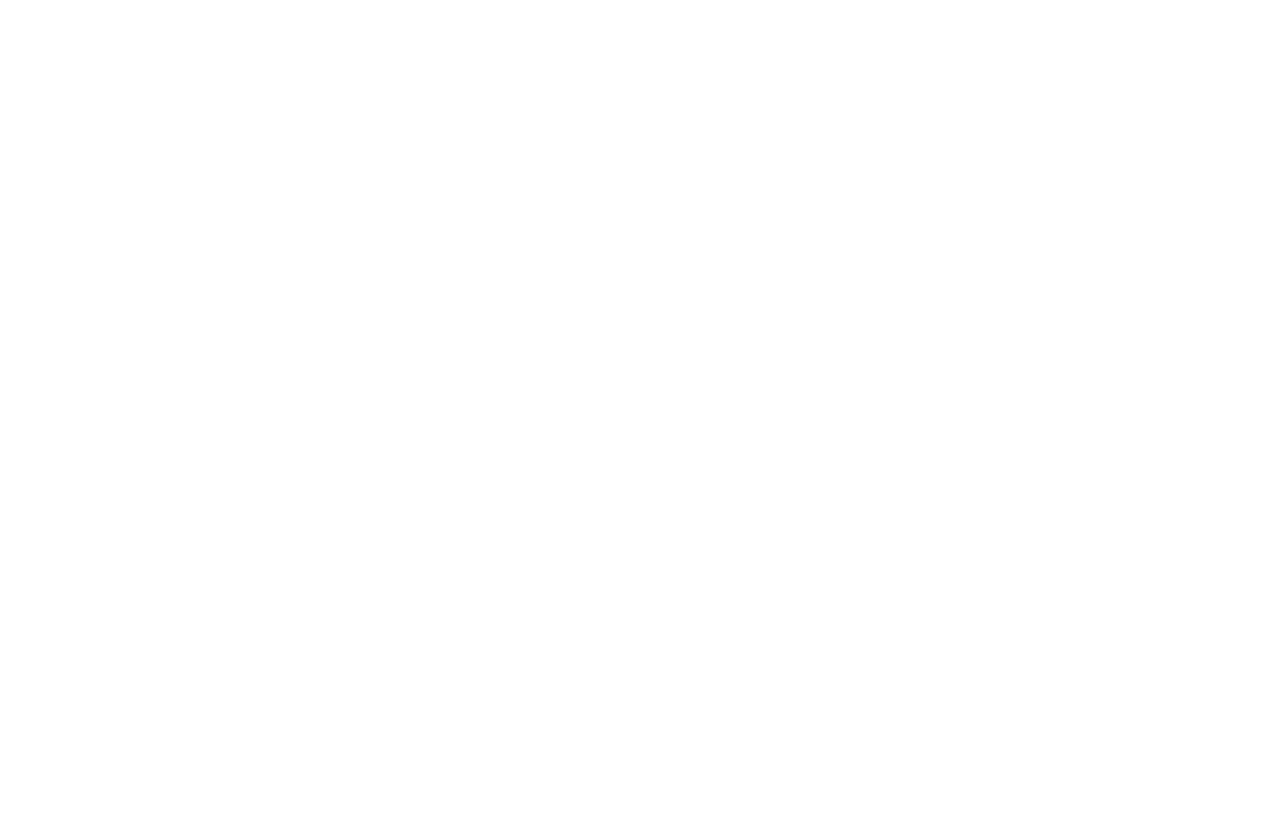
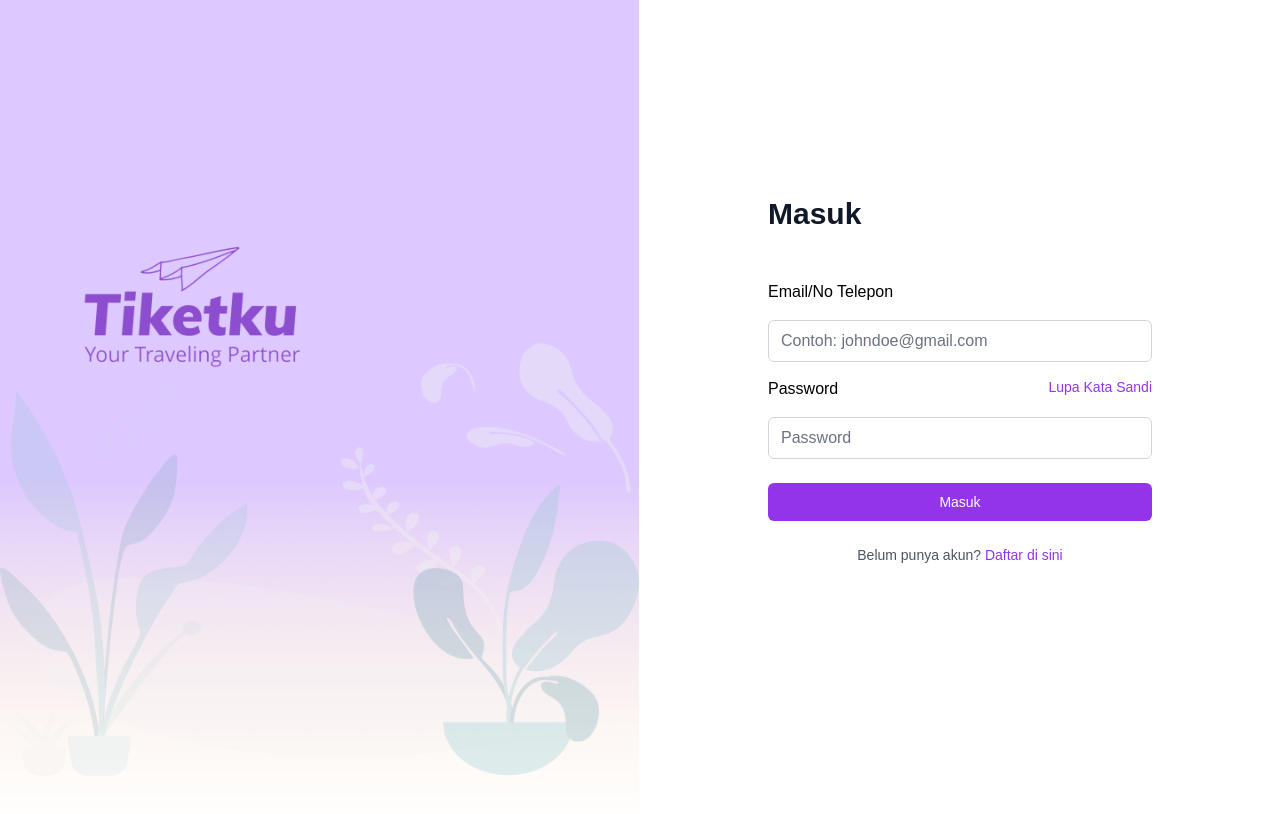
Before and after one commit to TerbangIn/FE-TerbangIn, a React (Create React App) app: page /api/v1/user/login in a window 1280 px wide. Before the commit this address had no page. Shown: the top 814 px of the page. Built offline with nearby package versions, Linux system fonts and the light colour scheme.

Commit message:
update reset-password

```diff
--- a/src/App.js
+++ b/src/App.js
@@ -17,9 +17,9 @@
       <div className="w-full h-screen">
         <BrowserRouter>
           <Routes>
-            <Route path="/" element={<Login />} />
-            <Route path="/signup" element={<Signup />} />
-            <Route path="/otp" element={<OTP />} />
+            <Route path="/api/v1/user/login" element={<Login />} />
+            <Route path="/api/v1/user/register" element={<Signup />} />
+            <Route path="/api/v1/user/otp" element={<OTP />} />
           </Routes>
         </BrowserRouter>
       </div>
--- a/src/components/input.jsx
+++ b/src/components/input.jsx
@@ -25,7 +25,7 @@
             </label>
             {isLogin ?
             <div className="text-sm text-right w-full">
-            <a href='/otp' className="font-medium text-purple-600 hover:text-purple-500">
+            <a href='/api/v1/user/otp' className="font-medium text-purple-600 hover:text-purple-500">
                 Lupa Kata Sandi
             </a>
 
--- a/src/components/login.jsx
+++ b/src/components/login.jsx
@@ -20,10 +20,25 @@
         authenticateUser();
     }
 
-    //Handle Login API Integration here
-    const authenticateUser = () =>{
+//Handle Login API Integration here
+// const authenticateUser = () =>{
 
-    }
+
+//     const endpoint=`https://api.loginradius.com/identity/v2/auth/login?apikey=${apiKey}`;
+//      fetch(endpoint,
+//          {
+//          method:'POST',
+//          headers: {
+//          'Content-Type': 'application/json'
+//          },
+//          body:JSON.stringify(loginFields)
+//          }).then(response=>response.json())
+//          .then(data=>{
+//             //API Success from LoginRadius Login API
+//          })
+//          .catch(error=>console.log(error))
+
+// }
 
     return(
         <form className="mt-8 space-y-6" onSubmit={handleSubmit}>
--- a/src/pages/login.jsx
+++ b/src/pages/login.jsx
@@ -18,7 +18,7 @@
                     labelText="aaaaaaaaaaaa"
                     paragraph="Belum punya akun? "
                     linkName="Daftar di sini"
-                    linkUrl="/signup"
+                    linkUrl="/api/v1/user/register"
                 />
 
             </div>
--- a/src/pages/signup.jsx
+++ b/src/pages/signup.jsx
@@ -21,7 +21,7 @@
             <Header
               paragraph="Sudah punya akun? "
               linkName="Masuk di sini"
-              linkUrl="/"
+              linkUrl="/api/v1/user/login"
             />
 
             </div>
```
